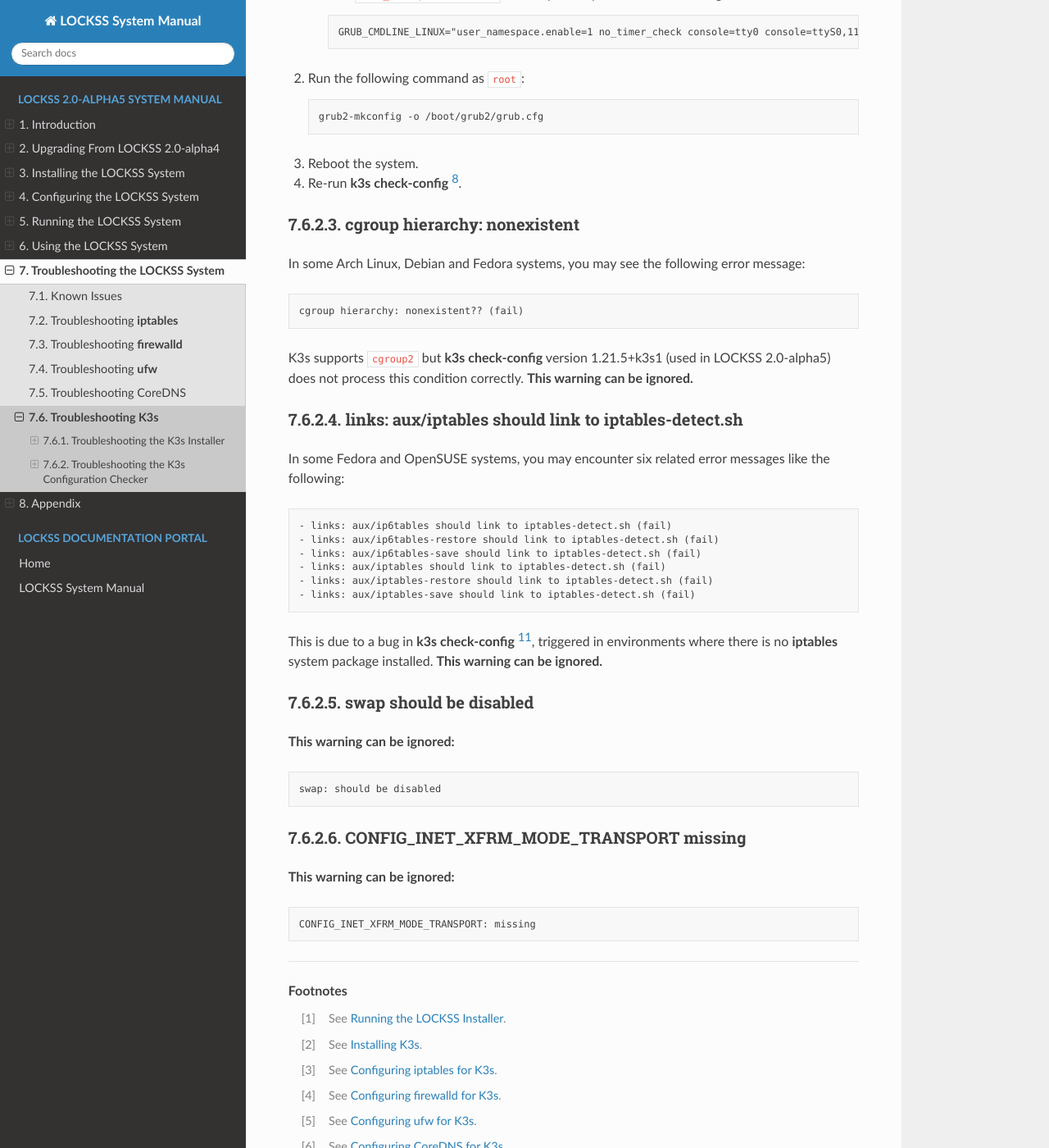
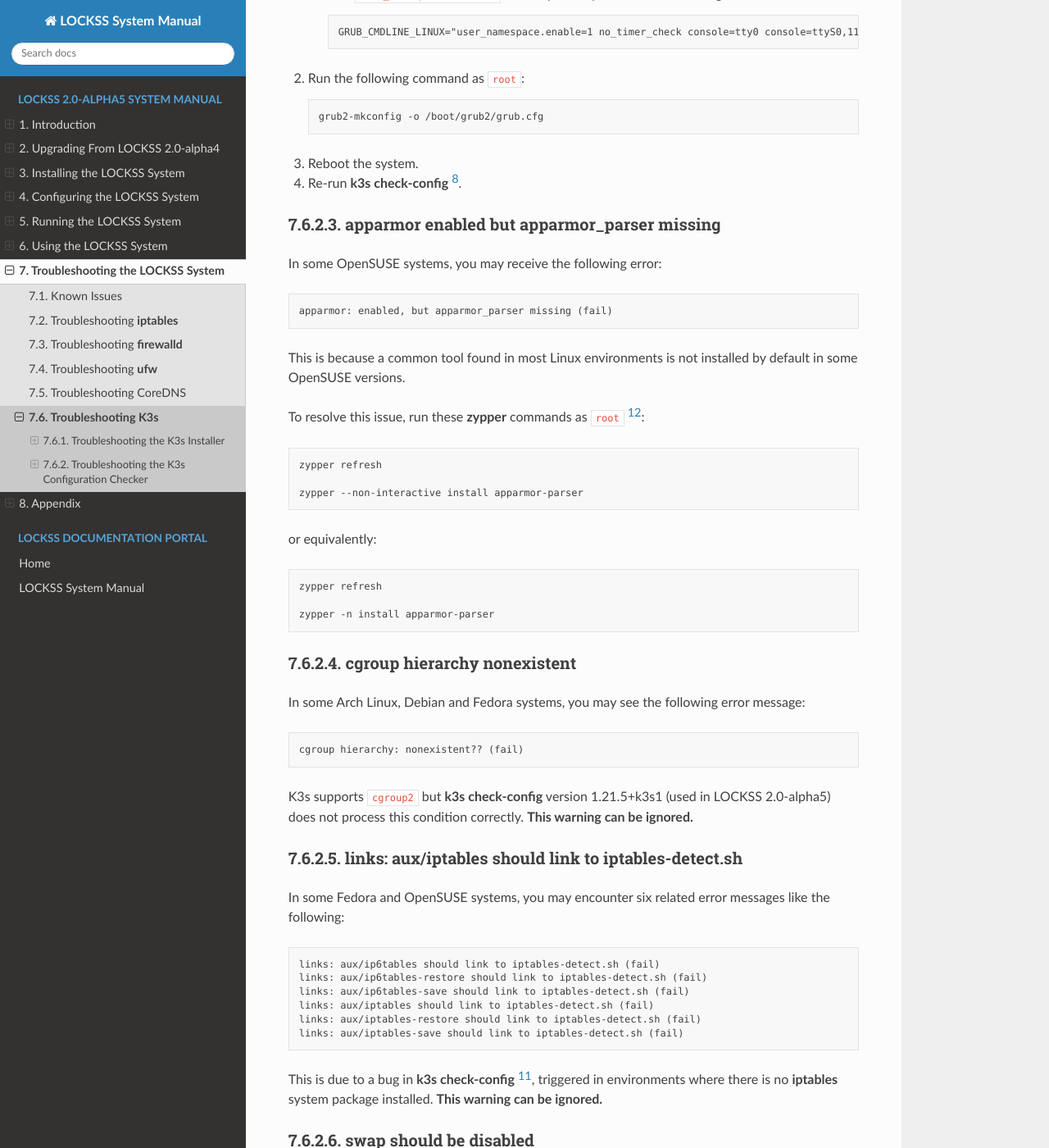
Before and after one commit to lockss/lockss-rtd-manual, a Sphinx documentation site: the page built from docs/troubleshooting/k3s.rst, in a window 1280 px wide and 1400 px high, scrolled down 2604 px. Shown: the whole window at 82% size. Built offline with Sphinx 7.4.7 and the Read the Docs theme 2.0.0, drawn with Linux system fonts in a browser that asks for light colours.

Commit message:
Added advance list of K3s installer error messages. Added OpenSUS apparmor-parser section. Cosmetic.

```diff
--- a/docs/troubleshooting/k3s.rst
+++ b/docs/troubleshooting/k3s.rst
@@ -44,7 +44,6 @@ In some Oracle Linux 7 systems, you may see an error message similar to the foll
               Requires: container-selinux >= 2.107-3
     You could try using --skip-broken to work around the problem
     You could try running: rpm -Va --nofiles --nodigest
-
 
 The specific commands and version numbers may vary from the example above.
 
@@ -128,8 +127,35 @@ To resolve this issue [#fnusernamespaces]_:
 
 4. Re-run :program:`k3s check-config` [#fnk3scheckconfig]_.
 
-cgroup hierarchy: nonexistent
-=============================
+apparmor enabled but apparmor_parser missing
+============================================
+
+In some OpenSUSE systems, you may receive the following error:
+
+.. code-block:: text
+
+   apparmor: enabled, but apparmor_parser missing (fail)
+
+This is because a common tool found in most Linux environments is not installed by default in some OpenSUSE versions.
+
+To resolve this issue, run these :program:`zypper` commands as ``root`` [#fnroot]_:
+
+.. code-block:: shell
+
+   zypper refresh
+
+   zypper --non-interactive install apparmor-parser
+
+or equivalently:
+
+.. code-block:: shell
+
+   zypper refresh
+
+   zypper -n install apparmor-parser
+
+cgroup hierarchy nonexistent
+============================
 
 .. COMMENT updated for alpha5
 
@@ -150,12 +176,12 @@ In some Fedora and OpenSUSE systems, you may encounter six related error message
 
 .. code-block:: text
 
-   - links: aux/ip6tables should link to iptables-detect.sh (fail)
-   - links: aux/ip6tables-restore should link to iptables-detect.sh (fail)
-   - links: aux/ip6tables-save should link to iptables-detect.sh (fail)
-   - links: aux/iptables should link to iptables-detect.sh (fail)
-   - links: aux/iptables-restore should link to iptables-detect.sh (fail)
-   - links: aux/iptables-save should link to iptables-detect.sh (fail)
+   links: aux/ip6tables should link to iptables-detect.sh (fail)
+   links: aux/ip6tables-restore should link to iptables-detect.sh (fail)
+   links: aux/ip6tables-save should link to iptables-detect.sh (fail)
+   links: aux/iptables should link to iptables-detect.sh (fail)
+   links: aux/iptables-restore should link to iptables-detect.sh (fail)
+   links: aux/iptables-save should link to iptables-detect.sh (fail)
 
 This is due to a bug in :program:`k3s check-config` [#fniptablesdetectbug]_, triggered in environments where there is no :program:`iptables` system package installed. **This warning can be ignored.**
 
```
Also changed, not shown: docs/installing/installer.rst (+12 -1 lines).
